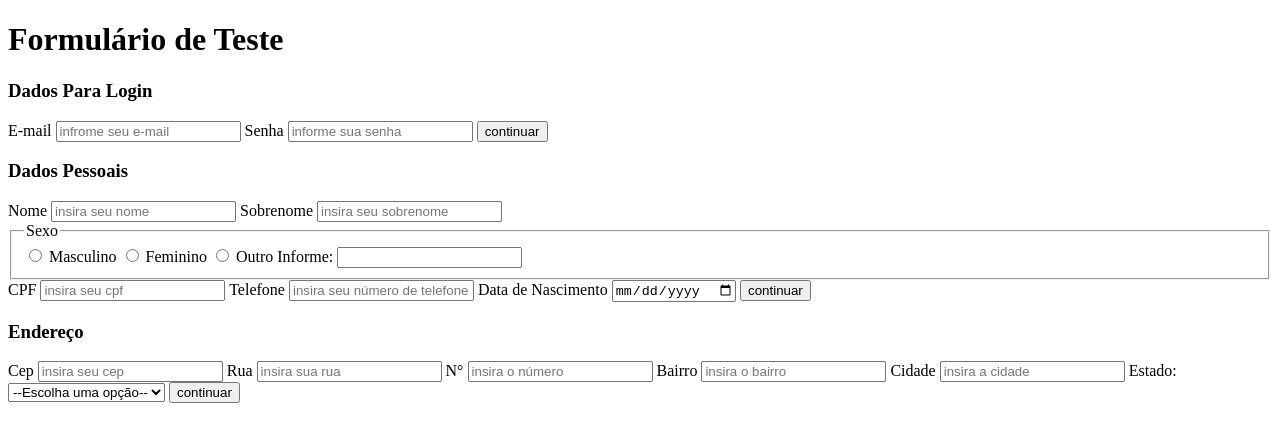
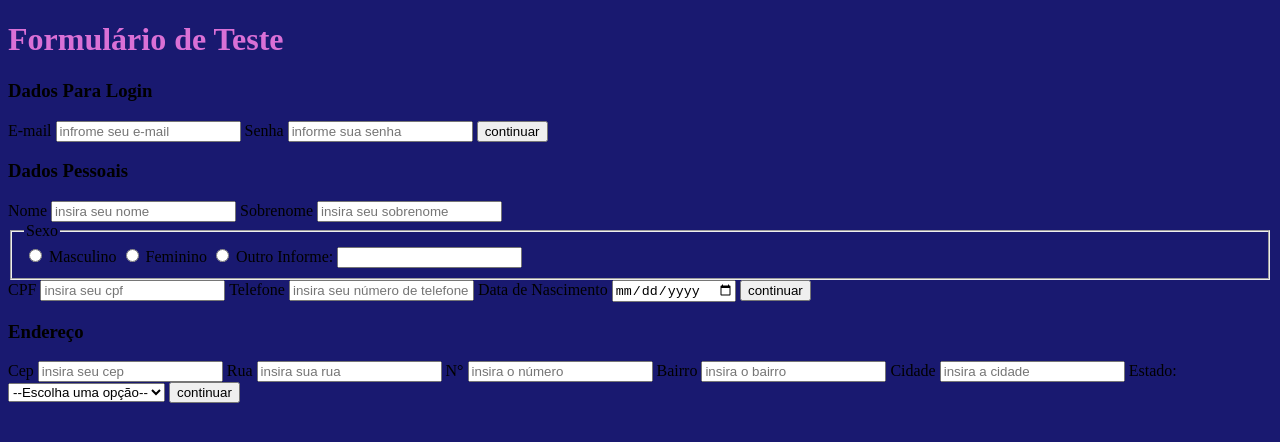
Before and after one commit to JoaoVictorProcopio/Projeto-1, a plain HTML site: page index8.html in a window 1280 px wide. Drawn offline with Linux system fonts and the light colour scheme.

Commit message:
modif em index8.html

```diff
--- a/index8.html
+++ b/index8.html
@@ -1,12 +1,24 @@
 <!DOCTYPE html>
 <html lang="en">
+
 <head>
     <meta charset="UTF-8">
     <meta http-equiv="X-UA-Compatible" content="IE=edge">
     <meta name="viewport" content="width=device-width, initial-scale=1.0">
     <title>Document</title>
+    <style>
+        h1{
+            color: orchid;
+        }
+        body{
+            background-color: midnightblue;
+            height: 1000px;
+        }
+    </style>
 </head>
+
 <body>
+    <main >
         <h1>Formulário de Teste</h1>
         <form action="">
 
@@ -114,5 +126,10 @@
 
 
         </form>
+    </main>
+    <footer style="background-color: navy;">
+
+    </footer>
 </body>
+
 </html>
```
Lines whose indentation alone changed are shown as unchanged.
